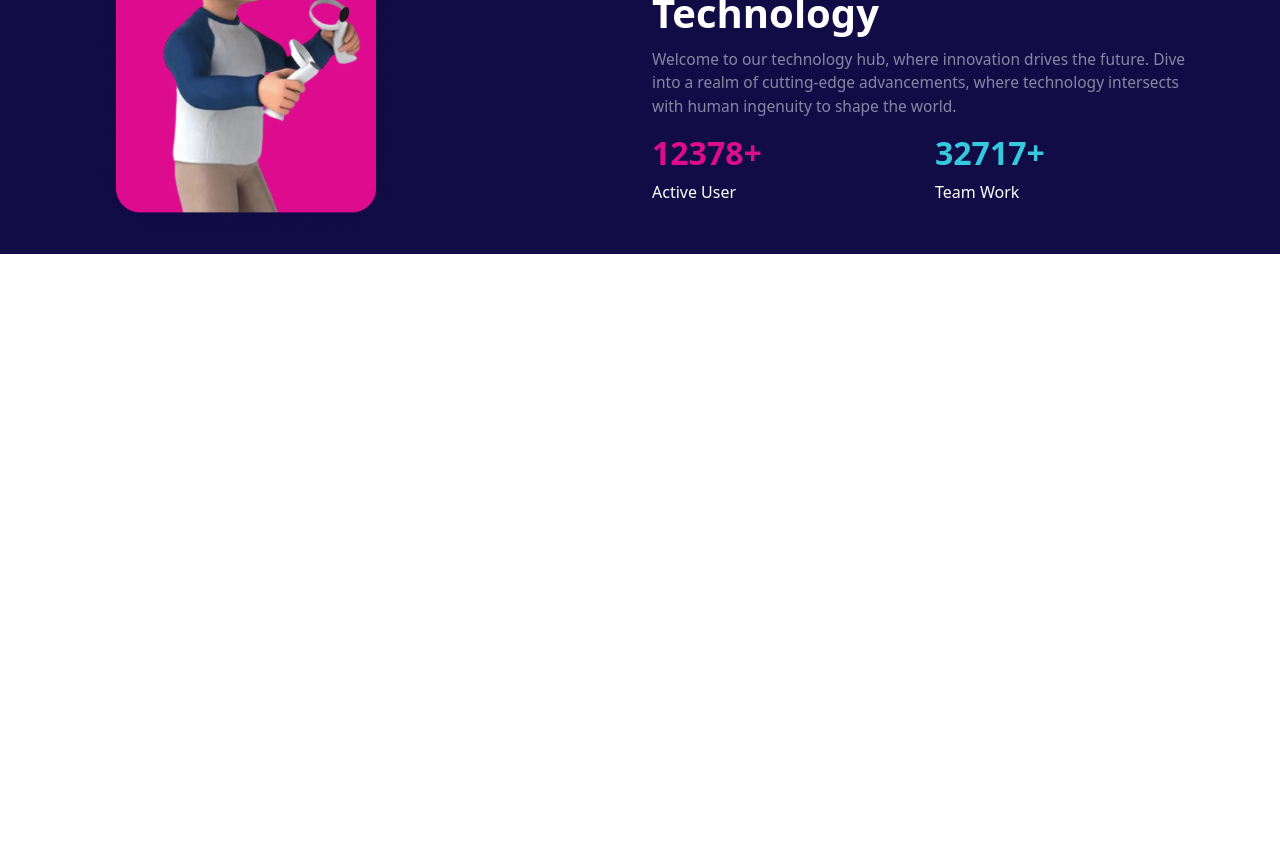
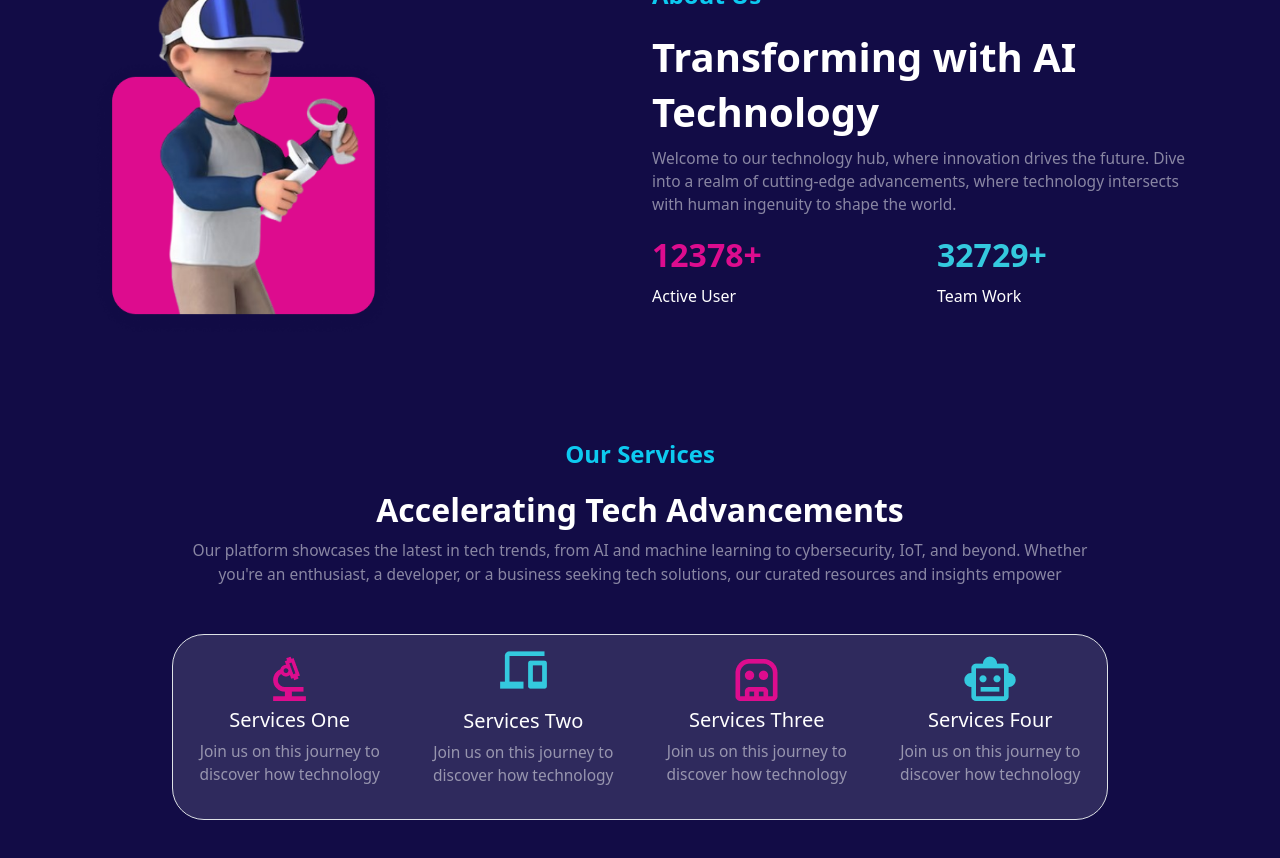
Before and after one commit to Khairul-Islam-1114/Technology-Landing-Page, a React (Create React App) app: page / in a window 1280 px wide. Shown: the part 760-1618 px from the top of the page. Before the commit the page ends 1014 px from the top, so only its background shows below. Built offline with nearby package versions, Linux system fonts and the light colour scheme.

Commit message:
Services Page have been added

```diff
--- a/src/App.js
+++ b/src/App.js
@@ -3,6 +3,7 @@ import 'bootstrap/dist/js/bootstrap.bundle.min.js';
 import Header from './components/Header/Header';
 import Home from './pages/Home/Home';
 import About from './pages/About/About';
+import Services from './pages/Services/Services';
 
 
 function App() {
@@ -13,6 +14,8 @@ function App() {
       <Home />
 
       <About />
+
+      <Services />
     </div>
   );
 }
--- a/src/pages/About/About.jsx
+++ b/src/pages/About/About.jsx
@@ -41,7 +41,7 @@ const About = () => {
   },[activeUser,teamWork,activeUserTarget,teamWorkTarget]);
 
   return (
-    <section id='about' className='container p-3'>
+    <section id='about' className='container py-5'>
         <div className="row d-flex justify-content-between align-items-center">
 
             <div className="col-4">
--- a/src/pages/Home/Home.jsx
+++ b/src/pages/Home/Home.jsx
@@ -5,7 +5,7 @@ import AI from '../../assets/images/Right Welcome.png'
 
 const Home = () => {
   return (
-    <section className="container p-3" id='home'>
+    <section className="container py-5" id='home'>
         <div className="row d-flex justify-content-between align-items-center">
             <div className="col-6">
                 <p className="highlight text-info">Technology Landing Page</p>
--- /dev/null
+++ b/src/pages/Services/Services.css
@@ -0,0 +1,46 @@
+h2{
+    font-style: normal;
+    font-weight: 700;
+    line-height: normal;
+    }
+
+    .highlight{
+        font-weight: bold;
+        font-size: 24px;
+    }
+
+    p:not(.highlight){
+        font-size: 15.5px;
+    }
+
+.service-box{
+    box-sizing: border-box;
+    background-color: rgba(255, 255, 255, 0.12);
+}
+
+.service-col:nth-child(2) h5{
+    margin-top: 50px;
+}
+
+.service-col:nth-child(2) img{
+    margin-bottom: -30px;
+    padding-bottom: -10px;
+}
+
+@media screen and (max-width: 768px) {
+    h2{
+        font-size: 24px;
+    }
+    .highlight{
+        font-size: 16px !important;
+    }
+    p:not(.highlight){
+        font-size: 14px;
+    }
+
+    h5{
+        font-size: 16px;
+    }
+
+
+}
--- /dev/null
+++ b/src/pages/Services/Services.jsx
@@ -0,0 +1,67 @@
+import React from 'react';
+import './Services.css';
+import biotech from '../../assets/images/biotech.png';
+import devices from '../../assets/images/devices.png';
+import robot from '../../assets/images/robot.png';
+import smartToy from '../../assets/images/smart_toy.png';
+
+
+
+
+
+const Services = () => {
+
+    const myServices = [
+        {
+            logo: biotech,
+            title: 'Services One',
+            description: 'Join us on this journey to discover how technology'
+        },
+        {
+            logo: devices,
+            title: 'Services Two',
+            description: 'Join us on this journey to discover how technology'
+        },
+        {
+            logo: robot,
+            title: 'Services Three',
+            description: 'Join us on this journey to discover how technology'
+        },
+        {
+            logo: smartToy,
+            title: 'Services Four',
+            description: 'Join us on this journey to discover how technology'
+        },
+    ];
+
+  return (
+    <section id='services' className='container w-75 py-5'>
+
+        <div>
+
+        <p className="highlight text-info text-center">Our Services</p>
+        <h2 className='text-center text-white'>Accelerating Tech Advancements</h2>
+        <p className="text-center text-white-50">Our platform showcases the latest in tech trends, from AI and machine learning to cybersecurity, IoT, and beyond. Whether you're an enthusiast, a developer, or a business seeking tech solutions, our curated resources and insights empower</p>
+
+        </div>
+
+
+        <div className="row service-box mx-auto border rounded-5 py-3 mt-5">
+
+            {myServices.map((service, index)=>{
+                return (<div key={index} className="col d-flex flex-column justify-content-center align-items-center service-col">
+                        <img src={service.logo} alt={service.logo} />
+                        <h5 className="text-center text-white">{service.title}</h5>
+                        <p className="text-center text-white-50">{service.description}</p>
+                      </div>)
+            }
+
+            )}
+
+        </div>
+
+    </section>
+  )
+}
+
+export default Services
```
